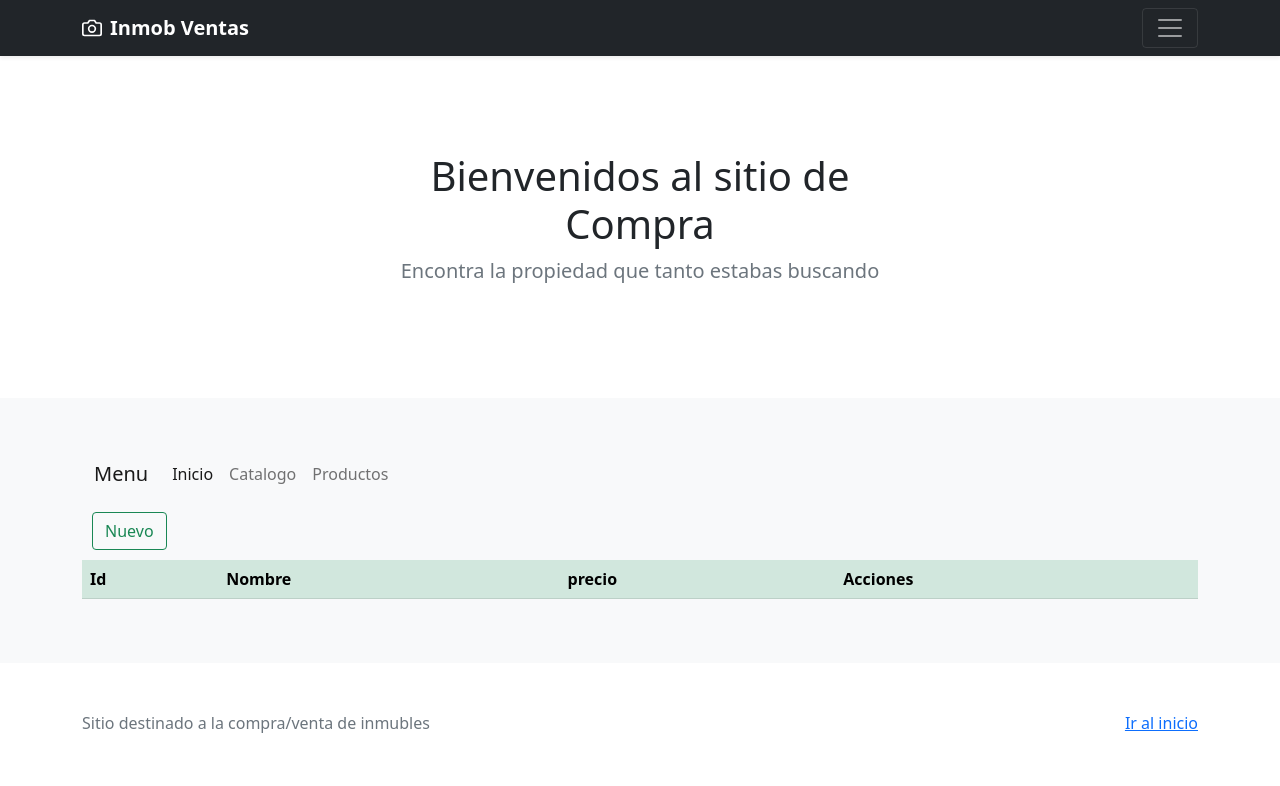
After one commit to Fycid/Inmob_Market, a Django app: page /Producto/Admin/Listar/ in a window 1280 px wide. The commit adds this page. Shown: the top 786 px of the page. Run offline with Django 3.2, Linux system fonts and the light colour scheme; lists and menus that the app fills with data are empty.

Commit message:
creado templates and view

```diff
--- a/Inmob_Venta/Inmob_Venta/urls.py
+++ b/Inmob_Venta/Inmob_Venta/urls.py
@@ -20,7 +20,8 @@ from . import views
 
 urlpatterns = [
     path('admin/', admin.site.urls),
-    path('', views.inicio, name = "inicio"),
+    #path('', views.inicio, name = "inicio"),
+    path('', views.Inicio.as_view(), name = "inicio"),
 
     path('login/',auth_views.LoginView.as_view(template_name="login.html"), name= "login"),
     path('logout/',auth_views.logout_then_login, name="logout"),
--- a/Inmob_Venta/apps/productos/urls.py
+++ b/Inmob_Venta/apps/productos/urls.py
@@ -1,8 +1,12 @@
 from django.urls         import path
-from . import views
+from .                   import views
 
 app_name = "productos"
 
 urlpatterns = [
-    path('Detalle/', views.detalle, name = "detalle")
+    path('Detalle/', views.detalle, name = "detalle"),
+
+    #admini
+    path("Admin/Listar/", views.ListarAdmin.as_view(), name="admin_listar"),
+    path("Admin/nuevo/", views.NuevoAdmin.as_view(), name = "admin_nuevo")
 ]
--- a/Inmob_Venta/apps/productos/views.py
+++ b/Inmob_Venta/apps/productos/views.py
@@ -1,6 +1,32 @@
-from django.shortcuts import render
+from django.shortcuts 		import render
+from django.views.generic 	import ListView, CreateView
+from django.urls 			import reverse_lazy
+from .models 				import Productos
+from .forms 				import ProductoForm
+
 
 def detalle (request):
 	context = {
 	}
-	return render(request,"productos/detalle.html", )
+	return render(request,"productos/detalle.html",context )
+
+
+class ListarAdmin (ListView):
+	template_name="productos/admin/listar.html"
+	model = Productos
+	contex_object_name="productos"
+
+
+	"""
+	def get_queryset(self):
+		#self.request
+		return Productos.objects.filter(id=2)
+	"""
+
+class NuevoAdmin(CreateView):
+	template_name= "productos/admin/nuevo.html"
+	model = Productos
+	form_class = ProductoForm
+
+	def get_success_url(**Kwargs):
+		return reverse_lazy("productos : admin_listar")
--- a/Inmob_Venta/templates/base/base.html
+++ b/Inmob_Venta/templates/base/base.html
@@ -44,64 +44,41 @@
 	</head>
   	<body>
 
-		<header>
-		  <div class="collapse bg-dark" id="navbarHeader">
-		    <div class="container">
-		      <div class="row">
-		        <div class="col-sm-8 col-md-7 py-4">
-		          <h4 class="text-white">Sobre nostros</h4>
-		          <p class="text-muted">Sitio dedicado a la compra y venta de inmuebles </p>
-		        </div>
-		        <div class="col-sm-4 offset-md-1 py-4">
-		          <h4 class="text-white">Opciones </h4>
-		          <ul class="list-unstyled">
-		          	{% if user.is_authenticated %}
-						<li><a href="{% url 'logout' %}" class="text-white">Cerrar sesion</a></li>
-					{% else %}
-						<li><a href="{% url 'login' %}" >Iniciar sesion</a></li>
-					{% endif %}
-		            <!--
-		            <li><a href="#" class="text-white">Follow on Twitter</a></li>
-		            <li><a href="#" class="text-white">Like on Facebook</a></li>
-		            <li><a href="#" class="text-white">Email me</a></li>
-		        	-->
-		          </ul>
-		        </div>
-		      </div>
-		    </div>
-		  </div>
-		  <div class="navbar navbar-dark bg-dark shadow-sm">
-		    <div class="container">
-		      <a href=" {% url 'inicio'  %} " class="navbar-brand d-flex align-items-center">
-		        <svg xmlns="http://www.w3.org/2000/svg" width="20" height="20" fill="none" stroke="currentColor" stroke-linecap="round" stroke-linejoin="round" stroke-width="2" aria-hidden="true" class="me-2" viewBox="0 0 24 24"><path d="M23 19a2 2 0 0 1-2 2H3a2 2 0 0 1-2-2V8a2 2 0 0 1 2-2h4l2-3h6l2 3h4a2 2 0 0 1 2 2z"></path><circle cx="12" cy="13" r="4"></circle></svg>
-		        <strong>Inmob Ventas</strong>
-		      </a>
-		      <button class="navbar-toggler" type="button" data-bs-toggle="collapse" data-bs-target="#navbarHeader" aria-controls="navbarHeader" aria-expanded="false" aria-label="Toggle navigation">
-		        <span class="navbar-toggler-icon"></span>
-		      </button>
-		    </div>
-		  </div>
-		</header>
+		{% include "base/header.html" %}
 
 		<main>
 
-		  <section class="py-5 text-center container">
-		    <div class="row py-lg-5">
-		      <div class="col-lg-6 col-md-8 mx-auto">
-		        <h1 class="fw-light">Bienvenidos al sitio de Compra </h1>
-		        <p class="lead text-muted">Encontra la propiedad que tanto estabas buscando </p>
-		        <!--
-		        <p>
-		          <a href="#" class="btn btn-primary my-2">Main call to action</a>
-		          <a href="#" class="btn btn-secondary my-2">Secondary action</a>
-		        </p>
-		    	-->
-		      </div>
-		    </div>
-		  </section>
+		  {% include "base/portada.html" %}
 
 			<div class="album py-5 bg-light">
 				<div class="container">
+					<nav class="navbar navbar-expand-lg navbar-light bg-light">
+					  <div class="container-fluid">
+					    <a class="navbar-brand" href="#">Menu</a>
+					    <button class="navbar-toggler" type="button" data-bs-toggle="collapse" data-bs-target="#navbarNav" aria-controls="navbarNav" aria-expanded="false" aria-label="Toggle navigation">
+					      <span class="navbar-toggler-icon"></span>
+					    </button>
+					    <div class="collapse navbar-collapse" id="navbarNav">
+					      <ul class="navbar-nav">
+					        <li class="nav-item">
+					          <a class="nav-link active" aria-current="page" href="{% url 'inicio'  %}">Inicio</a>
+					        </li>
+					        <li class="nav-item">
+					          <a class="nav-link" href="#">Catalogo</a>
+					        </li>
+
+					        <li class="nav-item">
+					          <a class="nav-link" href="{% url 'productos:admin_listar' %}">Productos</a>
+					        </li>
+					        <!--
+					        <li class="nav-item">
+					          <a class="nav-link disabled">Disabled</a>
+					        </li>
+					    	-->
+					      </ul>
+					    </div>
+					  </div>
+					</nav>
 					{% block contenido %}
 
 					{% endblock contenido %}
@@ -110,17 +87,7 @@
 
 		</main>
 
-			<footer class="text-muted py-5">
-			  <div class="container">
-			    <p class="float-end mb-1">
-			      <a href="{% url 'inicio'  %}">Ir al inicio</a>
-
-			    </p>
-			    <p class="mb-1">Sitio de destinado a la compra o venta de inmubles </p>
-			    <!--
-			    <p class="mb-0">New to Bootstrap? <a href="/">Visit the homepage</a> or read our <a href="/docs/5.1/getting-started/introduction/">getting started guide</a>.</p>-->
-			  </div>
-			</footer>
+			{% include "base/footer.html" %}
 
 
 	    	<!-- JavaScript Bundle with Popper -->
--- /dev/null
+++ b/Inmob_Venta/templates/base/footer.html
@@ -0,0 +1,11 @@
+<footer class="text-muted py-5">
+	  <div class="container">
+	    <p class="float-end mb-1">
+	      <a href="{% url 'inicio'  %}">Ir al inicio</a>
+
+	    </p>
+	    <p class="mb-1">Sitio destinado a la compra/venta de inmubles </p>
+	    <!--
+	    <p class="mb-0">New to Bootstrap? <a href="/">Visit the homepage</a> or read our <a href="/docs/5.1/getting-started/introduction/">getting started guide</a>.</p>-->
+	  </div>
+</footer>
--- /dev/null
+++ b/Inmob_Venta/templates/base/header.html
@@ -0,0 +1,38 @@
+<header>
+		  <div class="collapse bg-dark" id="navbarHeader">
+		    <div class="container">
+		      <div class="row">
+		        <div class="col-sm-8 col-md-7 py-4">
+		          <h4 class="text-white">Sobre nostros</h4>
+		          <p class="text-muted">Sitio dedicado a la compra y venta de inmuebles </p>
+		        </div>
+		        <div class="col-sm-4 offset-md-1 py-4">
+		          <h4 class="text-white">Opciones </h4>
+		          <ul class="list-unstyled">
+		          	{% if user.is_authenticated %}
+						<li><a href="{% url 'logout' %}" class="text-white">Cerrar sesion</a></li>
+					{% else %}
+						<li><a href="{% url 'login' %}" >Iniciar sesion</a></li>
+					{% endif %}
+		            <!--
+		            <li><a href="#" class="text-white">Follow on Twitter</a></li>
+		            <li><a href="#" class="text-white">Like on Facebook</a></li>
+		            <li><a href="#" class="text-white">Email me</a></li>
+		        	-->
+		          </ul>
+		        </div>
+		      </div>
+		    </div>
+		  </div>
+		  <div class="navbar navbar-dark bg-dark shadow-sm">
+		    <div class="container">
+		      <a href=" {% url 'inicio'  %} " class="navbar-brand d-flex align-items-center">
+		        <svg xmlns="http://www.w3.org/2000/svg" width="20" height="20" fill="none" stroke="currentColor" stroke-linecap="round" stroke-linejoin="round" stroke-width="2" aria-hidden="true" class="me-2" viewBox="0 0 24 24"><path d="M23 19a2 2 0 0 1-2 2H3a2 2 0 0 1-2-2V8a2 2 0 0 1 2-2h4l2-3h6l2 3h4a2 2 0 0 1 2 2z"></path><circle cx="12" cy="13" r="4"></circle></svg>
+		        <strong>Inmob Ventas</strong>
+		      </a>
+		      <button class="navbar-toggler" type="button" data-bs-toggle="collapse" data-bs-target="#navbarHeader" aria-controls="navbarHeader" aria-expanded="false" aria-label="Toggle navigation">
+		        <span class="navbar-toggler-icon"></span>
+		      </button>
+		    </div>
+		  </div>
+</header>
--- /dev/null
+++ b/Inmob_Venta/templates/base/portada.html
@@ -0,0 +1,14 @@
+<section class="py-5 text-center container">
+		    <div class="row py-lg-5">
+		      <div class="col-lg-6 col-md-8 mx-auto">
+		        <h1 class="fw-light">Bienvenidos al sitio de Compra </h1>
+		        <p class="lead text-muted">Encontra la propiedad que tanto estabas buscando </p>
+		        <!--
+		        <p>
+		          <a href="#" class="btn btn-primary my-2">Main call to action</a>
+		          <a href="#" class="btn btn-secondary my-2">Secondary action</a>
+		        </p>
+		    	-->
+		      </div>
+		    </div>
+</section>
--- /dev/null
+++ b/Inmob_Venta/templates/productos/admin/listar.html
@@ -0,0 +1,32 @@
+{% extends "base/base.html" %}
+
+
+{% block contenido %}
+	<div class="row" style="padding:10px;">
+		<div class="col">
+			<a href="{% url 'productos:admin_nuevo' %}" class="btn btn-outline-success">Nuevo</a>
+		</div>
+	</div>
+
+	<table class="table table-success table-striped">
+		  <thead>
+		    <tr>
+		      <th scope="col">Id</th>
+		      <th scope="col">Nombre</th>
+		      <th>precio</th>
+		      <th scope="col">Acciones</th>
+		    </tr>
+		  </thead>
+		  <tbody>
+		    {% for p in productos  %}
+		    	<tr>
+			      <th scope="row">{{p.id}}</th>
+			      <td>{{p.nombre}}</td>
+			      <td>{{p.precio}}</td>
+			   	</tr>
+		    {% endfor %}
+		  </tbody>
+	</table>
+
+
+{% endblock contenido %}
--- a/Inmob_Venta/templates/productos/detalle.html
+++ b/Inmob_Venta/templates/productos/detalle.html
@@ -1 +1,7 @@
 {% extends "base/base.html" %}
+
+{% block contenido %}
+
+
+
+{% endblock contenido %}
```
Also changed, not shown: Inmob_Venta/Inmob_Venta/views.py (+16 -3 lines), Inmob_Venta/apps/productos/forms.py (added, +7 -0 lines), Inmob_Venta/templates/inicio.html (+6 -4 lines), Inmob_Venta/templates/productos/admin/nuevo.html (added, +16 -0 lines), Inmob_Venta/apps/productos/models.py (line endings or trailing spaces).
